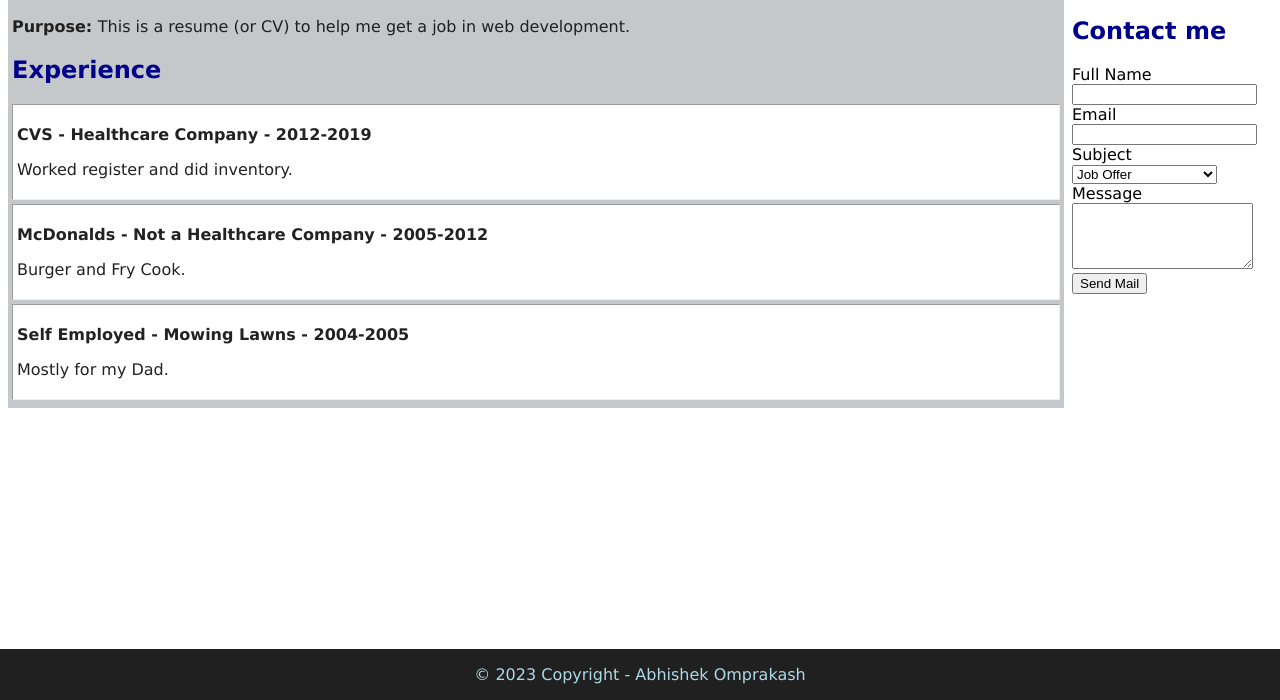
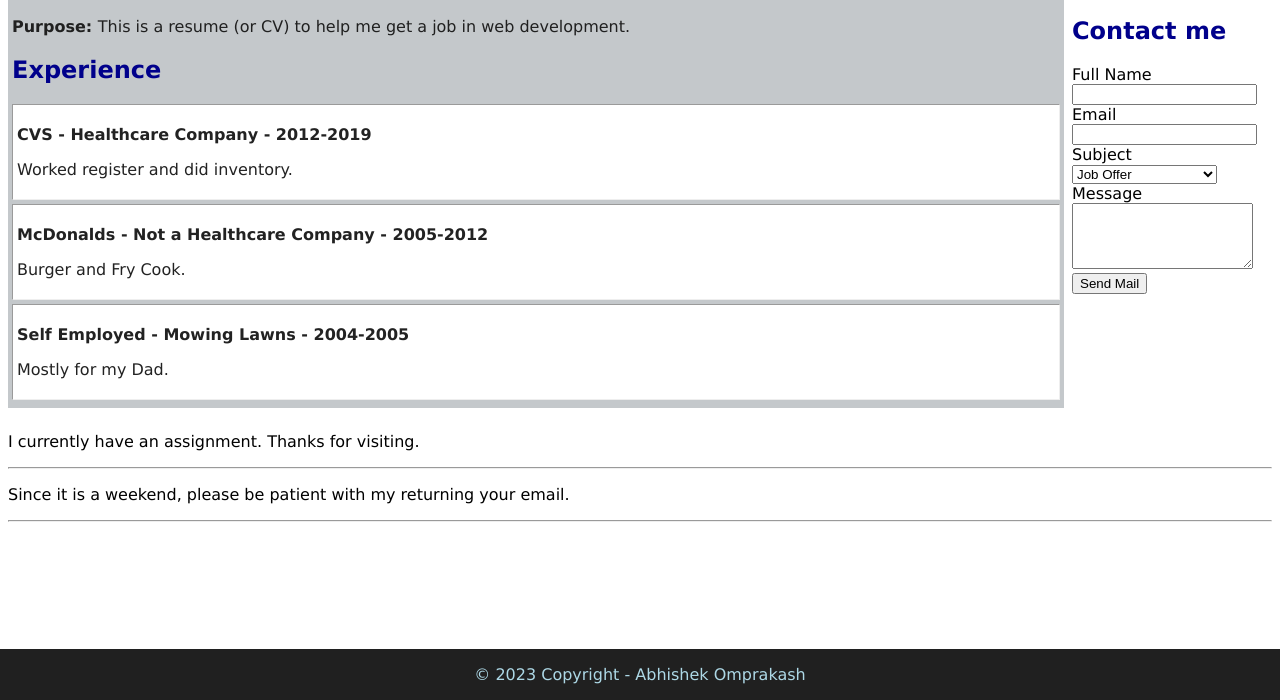
Before and after one commit to abhishekomp/TestHtmlCssJSProject, a plain HTML site: page index.html in a window 1280 px wide. Shown: the part 100-800 px from the top of the page. Drawn offline with Linux system fonts and the light colour scheme.

Commit message:
exploring java script

```diff
--- /dev/null
+++ b/index.js
@@ -0,0 +1,30 @@
+// //Index.js
+// var number = 50;
+// let myName = "Abhishek ";
+// //document.writeln("Hello World");
+// //document.writeln(number);
+// document.writeln(myName + number);
+// //alert("Hello World");
+
+let hasJob = true;
+if (hasJob) {
+    //I have a job
+    //document.writeln("I currently have an assignment. Thanks for visiting.");
+    showMessage("I currently have an assignment. Thanks for visiting.");
+} else {
+    //I need a job
+    showMessage("Please look around. I am looking for an assignment.");
+}
+
+//let today = new Date();
+let today = new Date("04/29/2023");
+let dayOfWeek = today.getDay();
+// dayOfWeek as 0,1.2,3,4,5,6
+if(dayOfWeek === 0 || dayOfWeek === 6) {
+    showMessage("Since it is a weekend, please be patient with my returning your email.");
+}
+
+function showMessage(message) {
+    document.writeln("<p>" + message + "</p>");
+    document.writeln("<hr/>")
+}
```
Also changed, not shown: index.html (+7 -5 lines).
